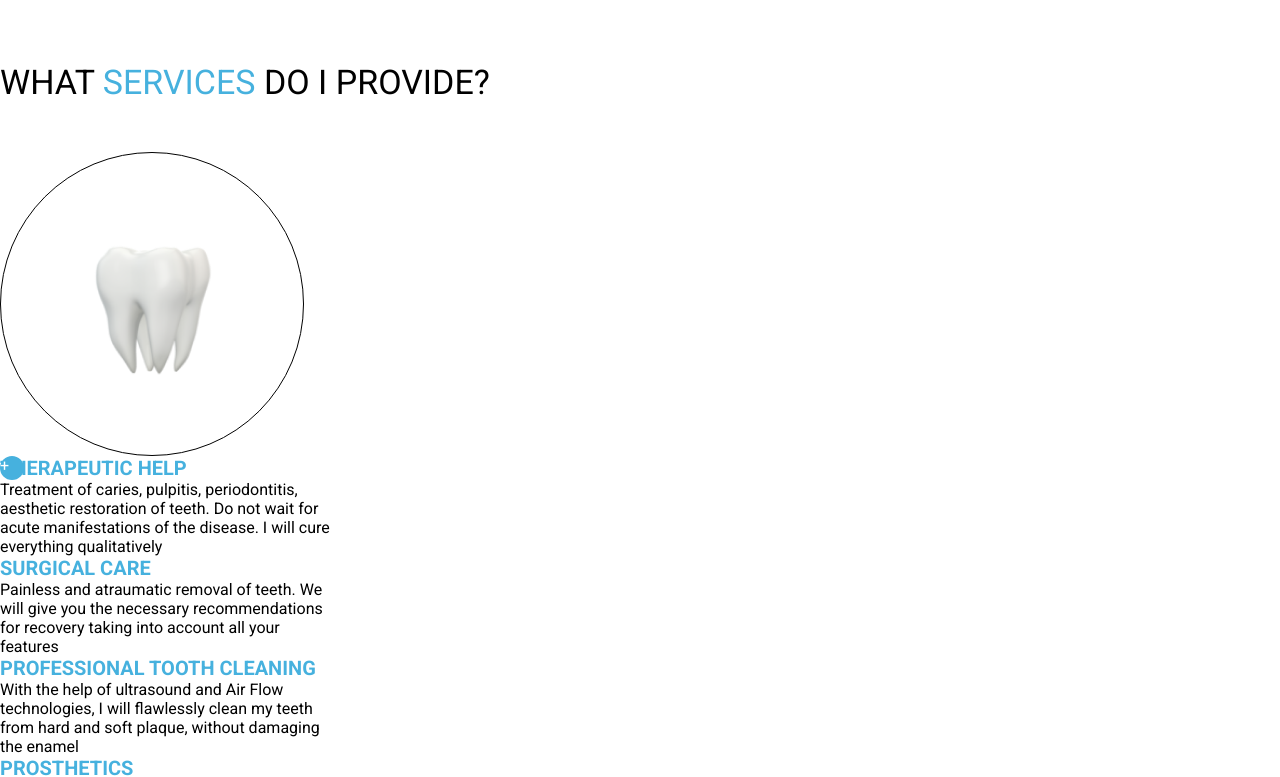
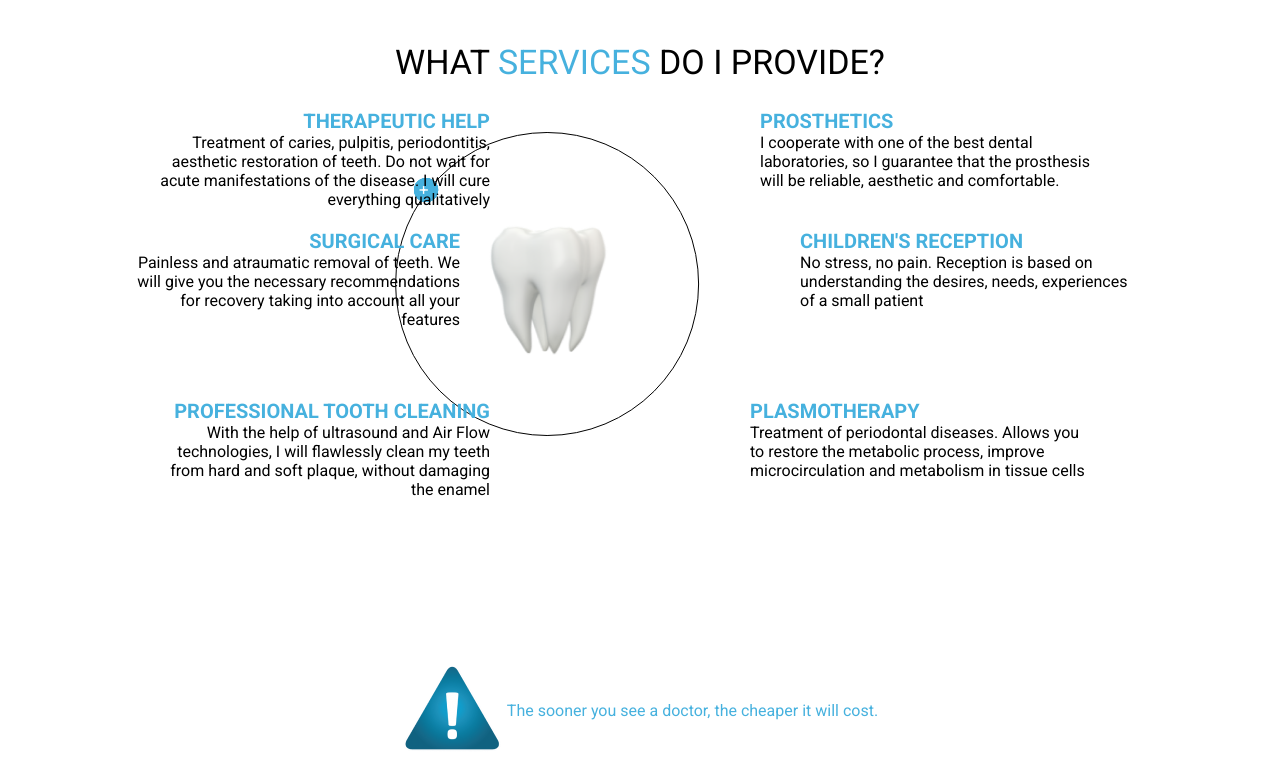
Before and after one commit to ElenaStr13/Homework12, a plain HTML site: page index.html in a window 1280 px wide. Shown: the part 1260-2037 px from the top of the page. Drawn offline with Linux system fonts and the light colour scheme.

Commit message:
teeth plus

```diff
--- a/css/main.css
+++ b/css/main.css
@@ -154,26 +154,31 @@ h1,
 
 /*teeth*/
 .teeth {
-    margin: 0 auto;
-
+    display: flex;
+    text-align: center;
+    align-items: center;
 }
-
+.teeth-circle {
+    position: relative;
+    top: 50%;
+    left: 50%;
+    transform: translate(-50%, -50%);
+    margin-bottom: 557px;
+}
 .circle {
     width: 302px;
     height: 302px;
     border-radius: 50%;
     border: 1px solid black;
-    position: relative;
+    position: absolute;
     margin-top: 50px;
 }
-
 .teeth-img {
     position: absolute;
     top: 50%;
     left: 50%;
     transform: translate(-50%, -50%);
 }
-
 .plus {
     position: absolute;
     width: 24px;
@@ -181,17 +186,65 @@ h1,
     background-color: var(--blue-);
     color: white;
     border-radius: 50%;
-
+    top: 45px;
+    left: 18px;
+    transform-origin: 50% 50% 126px;
 }
-
+.plus-two--left {
+    transform: rotate(270deg);
+}
+.plus-three--left {
+    transform: rotate(220deg);
+}
 .teeth-text--title {
     font-weight: 600;
     font-size: 20px;
 }
-
 .teeth-text {
     width: 340px;
     font-size: 16px;
+}
+.for-teeth {
+    position: relative;
+    text-align: end;
+}
+.text-start {
+    text-align: start;
+}
+.text-left, .text-right{
+    position: absolute;
+}
+.teeth-top--1 {
+    left: 150px;
+    top: -550px;
+}
+.teeth-top--2 {
+    left: 760px;
+    top: -550px;
+}
+.teeth-center--1 {
+    left: 120px;
+    top: -430px;
+}
+.teeth-center--2 {
+    left: 800px;
+    top: -430px;
+}
+.teeth-bottom--1 {
+    left: 150px;
+    top: -260px;
+}
+.teeth-bottom--2 {
+    left: 750px;
+    top: -260px;
+}
+
+/*atetion*/
+.atetion {
+    display: flex;
+    justify-content: center;
+    align-items: center;
+    margin-bottom: 110px;
 }
 
 /*data user*/
--- a/index.html
+++ b/index.html
@@ -152,43 +152,52 @@
             </div>
         </section>
         <div class="teeth">
+            <div class="teeth-circle">
             <div class="text-title">
                 WHAT <span class="blue-text">SERVICES</span> DO I PROVIDE?
             </div>
             <div class="circle">
                 <img src="./img/teeth.png" alt="teeth" class="teeth-img">
+                <div class="pluses">
+                <div class="plus">+</div>
+                <div class="plus plus-two--left">+</div>
+                <div class="plus plus-two--left">+</div>
+                <div class="plus plus-three--left">+</div>
+                <div class="plus plus-two--left">+</div>
+                <div class="plus plus-two--left">+</div>
             </div>
-            <div class="plus">+</div>
+            </div>
+        </div>
         </div>
         <div class="for-teeth">
-            <div class="text-teeth--all">
+            <div class="text-left teeth-top--1">
                 <div class="teeth-text--title blue-text">THERAPEUTIC HELP</div>
                 <div class="teeth-text">Treatment of caries, pulpitis, periodontitis, aesthetic restoration of teeth.
                     Do not wait for acute manifestations of the disease. I will cure everything qualitatively</div>
             </div>
-            <div class="text-teeth--all">
+            <div class="text-left teeth-center--1">
                 <div class="teeth-text--title blue-text">SURGICAL CARE</div>
                 <div class="teeth-text">Painless and atraumatic
                     removal of teeth. We will give you the necessary recommendations for recovery
                     taking into account all your features</div>
             </div>
-            <div class="text-teeth--all">
+            <div class="text-left teeth-bottom--1 ">
                 <div class="teeth-text--title blue-text">PROFESSIONAL TOOTH CLEANING</div>
                 <div class="teeth-text">With the help of ultrasound and Air Flow technologies, I will
                     flawlessly clean my teeth from hard and soft plaque,
                     without damaging the enamel</div>
             </div>
-            <div class="text-teeth--all">
+            <div class="text-right teeth-top--2 text-start">
                 <div class="teeth-text--title blue-text">PROSTHETICS</div>
                 <div class="teeth-text">I cooperate with one of the best dental laboratories, so I guarantee
                      that the prosthesis will be reliable, aesthetic and comfortable.</div>
             </div>
-            <div class="text-teeth--all">
+            <div class="text-right teeth-center--2 text-start">
                 <div class="teeth-text--title blue-text">CHILDREN'S RECEPTION</div>
                 <div class="teeth-text">No stress, no pain. Reception is based on understanding the desires,
                      needs, experiences of a small patient</div>
             </div>
-            <div class="text-teeth--all">
+            <div class="text-right teeth-bottom--2 text-start">
                 <div class="teeth-text--title blue-text">PLASMOTHERAPY</div>
                 <div class="teeth-text">Treatment of periodontal diseases. Allows you to restore the metabolic
                      process, improve microcirculation and metabolism in tissue cells</div>
```
